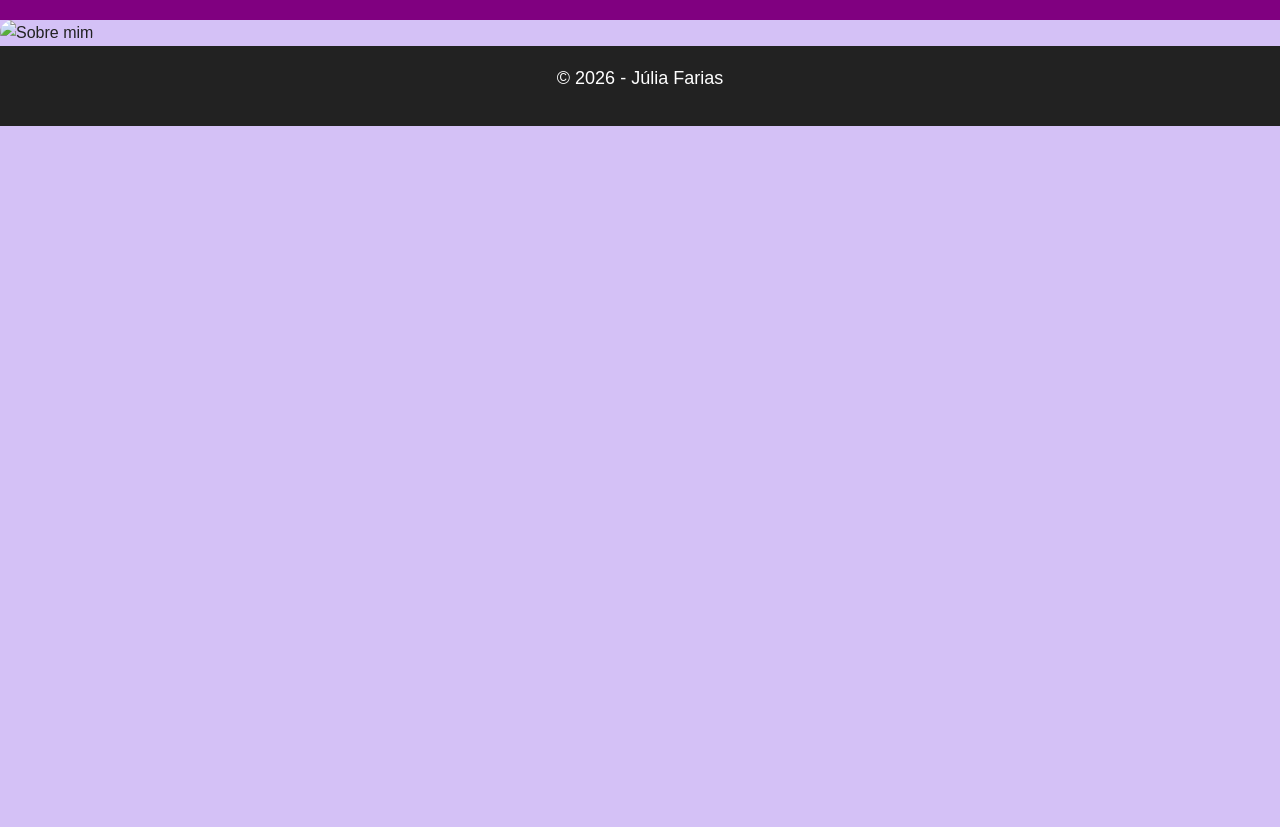
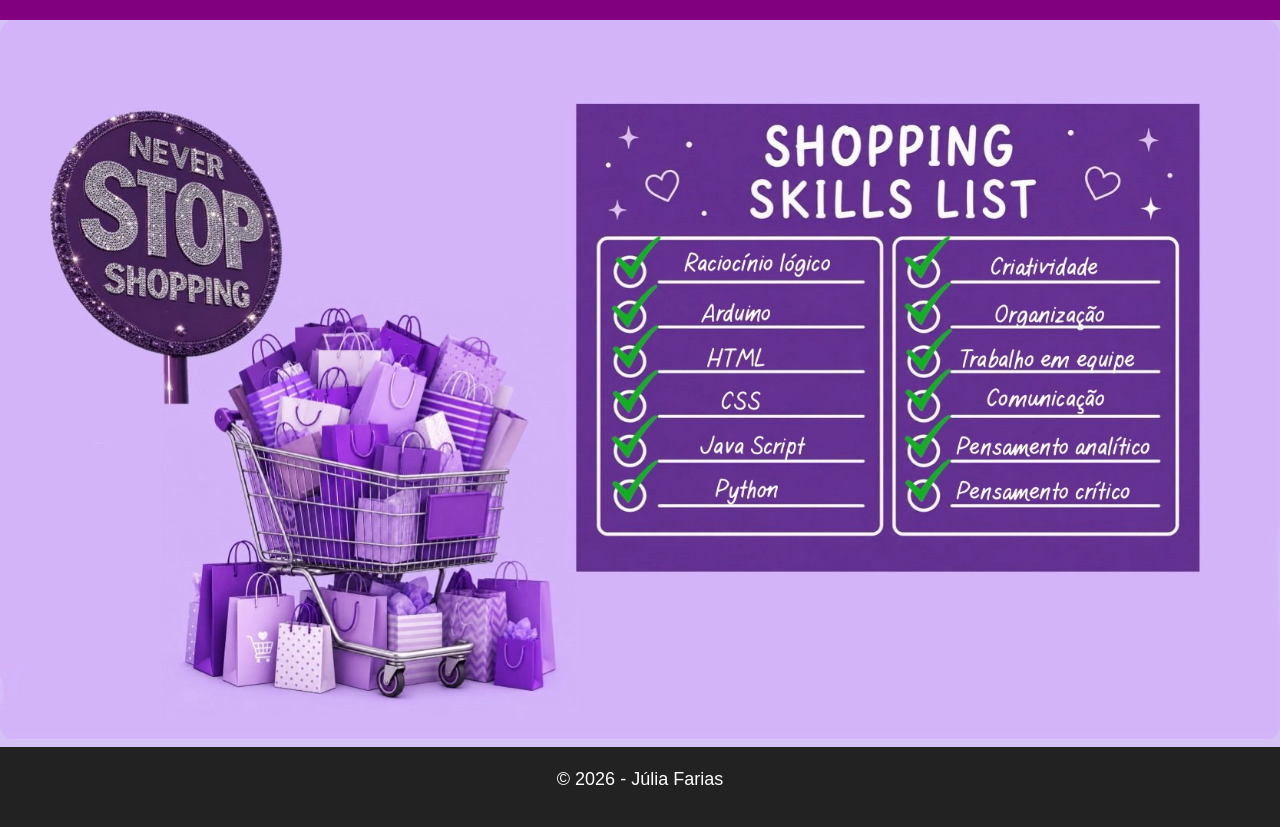
Before and after one commit to juliafariasa/PORTIFOLIO-JULIA, a plain HTML site: page sobre.html in a window 1280 px wide. Shown: the part 90-917 px from the top of the page. Before the commit the page ends 800 px from the top, so only its background shows below. Drawn offline with Linux system fonts and the light colour scheme.

Commit message:
Update sobre.html

```diff
--- a/sobre.html
+++ b/sobre.html
@@ -22,7 +22,7 @@
   </header>
 
   <main class="sobre-imagem">
-    <img src="pagina2.jpg" alt="Sobre mim">
+    <img src="imagens/pagina2.jpg" alt="Sobre mim">
   </main>
 
   <footer>
```
